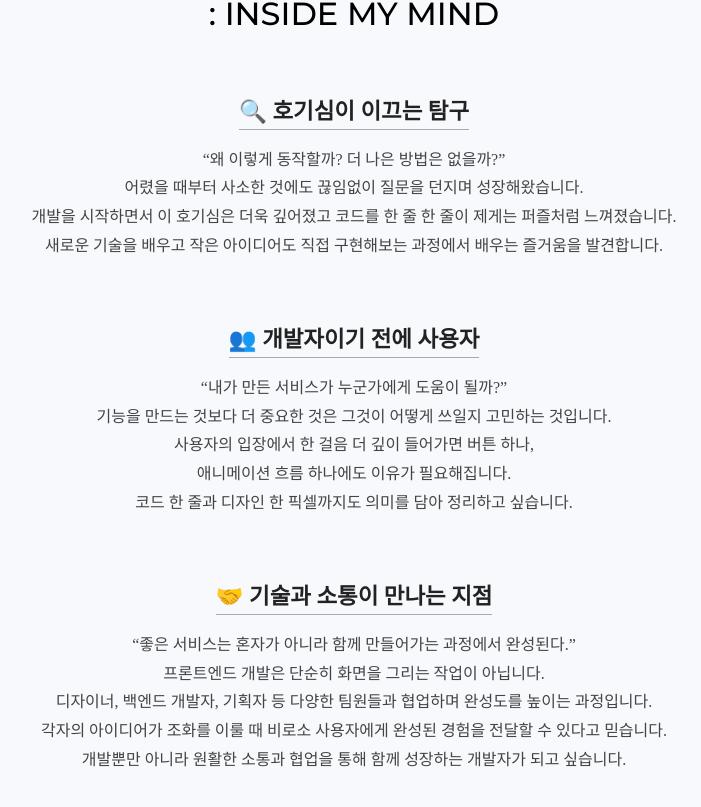
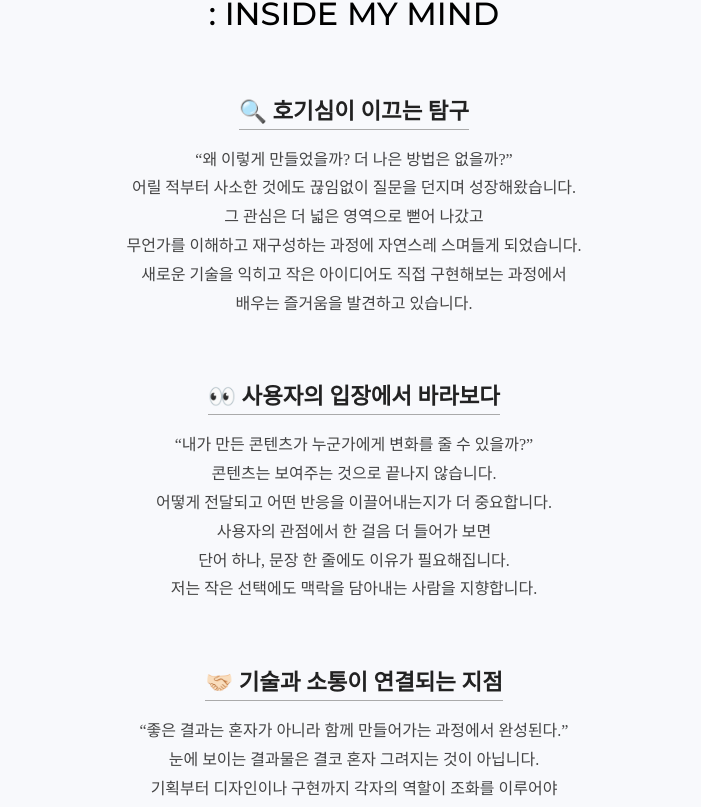
Before and after one commit to kaouo/kayoung-portfolio, a React (Create React App) app: page /about in a window 1280 px wide. Shown: the part 2271-3078 px from the top of the page, without its empty margins (286-987 px from the left). Built offline with nearby package versions, Linux system fonts and the light colour scheme; a web font is replaced by a local one.

Commit message:
[Feat] 파비콘 추가 및 About Section 문구 정리

```diff
--- a/src/pages/AboutPage.jsx
+++ b/src/pages/AboutPage.jsx
@@ -60,52 +60,52 @@ export default function AboutPage() {
           <div className={styles.aboutItem}>
             <h4 className={styles.aboutMeTitle}>🔍 호기심이 이끄는 탐구</h4>
             <p className={styles.aboutText}>
-              “왜 이렇게 동작할까? 더 나은 방법은 없을까?”
+              “왜 이렇게 만들었을까? 더 나은 방법은 없을까?”
               <br />
-              어렸을 때부터 사소한 것에도 끊임없이 질문을 던지며 성장해왔습니다.
+              어릴 적부터 사소한 것에도 끊임없이 질문을 던지며 성장해왔습니다.
               <br />
-              개발을 시작하면서 이 호기심은 더욱 깊어졌고 코드를 한 줄 한 줄이
-              제게는 퍼즐처럼 느껴졌습니다.
+              그 관심은 더 넓은 영역으로 뻗어 나갔고
               <br />
-              새로운 기술을 배우고 작은 아이디어도 직접 구현해보는 과정에서
-              배우는 즐거움을 발견합니다.
+              무언가를 이해하고 재구성하는 과정에 자연스레 스며들게 되었습니다.
+              <br />
+              새로운 기술을 익히고 작은 아이디어도 직접 구현해보는 과정에서{" "}
+              <br />
+              배우는 즐거움을 발견하고 있습니다.
             </p>
           </div>
 
           {/* 02 */}
           <div className={styles.aboutItem}>
-            <h4 className={styles.aboutMeTitle}>👥 개발자이기 전에 사용자</h4>
+            <h4 className={styles.aboutMeTitle}>
+              👀 사용자의 입장에서 바라보다
+            </h4>
             <p className={styles.aboutText}>
-              “내가 만든 서비스가 누군가에게 도움이 될까?”
-              <br />
-              기능을 만드는 것보다 더 중요한 것은 그것이 어떻게 쓰일지 고민하는
-              것입니다.
-              <br />
-              사용자의 입장에서 한 걸음 더 깊이 들어가면 버튼 하나, <br />
-              애니메이션 흐름 하나에도 이유가 필요해집니다.
-              <br />
-              코드 한 줄과 디자인 한 픽셀까지도 의미를 담아 정리하고 싶습니다.
+              “내가 만든 콘텐츠가 누군가에게 변화를 줄 수 있을까?”
+              <br /> 콘텐츠는 보여주는 것으로 끝나지 않습니다.
+              <br /> 어떻게 전달되고 어떤 반응을 이끌어내는지가 더 중요합니다.
+              <br /> 사용자의 관점에서 한 걸음 더 들어가 보면
+              <br /> 단어 하나, 문장 한 줄에도 이유가 필요해집니다.
+              <br /> 저는 작은 선택에도 맥락을 담아내는 사람을 지향합니다.
             </p>
           </div>
 
           {/* 03 */}
           <div className={styles.aboutItem}>
             <h4 className={styles.aboutMeTitle}>
-              🤝 기술과 소통이 만나는 지점
+              🤝🏻 기술과 소통이 연결되는 지점
             </h4>
             <p className={styles.aboutText}>
-              “좋은 서비스는 혼자가 아니라 함께 만들어가는 과정에서 완성된다.”
+              “좋은 결과는 혼자가 아니라 함께 만들어가는 과정에서 완성된다.”
               <br />
-              프론트엔드 개발은 단순히 화면을 그리는 작업이 아닙니다.
+              눈에 보이는 결과물은 결코 혼자 그려지는 것이 아닙니다.
               <br />
-              디자이너, 백엔드 개발자, 기획자 등 다양한 팀원들과 협업하며
-              완성도를 높이는 과정입니다.
+              기획부터 디자인이나 구현까지 각자의 역할이 조화를 이루어야
               <br />
-              각자의 아이디어가 조화를 이룰 때 비로소 사용자에게 완성된 경험을
-              전달할 수 있다고 믿습니다.
+              비로소 사용자에게 더 나은 경험을 전달할 수 있다고 믿습니다.
               <br />
-              개발뿐만 아니라 원활한 소통과 협업을 통해 함께 성장하는 개발자가
-              되고 싶습니다.
+              원활한 소통과 협업 속에서 서로의 언어를 이해하고 연결하는 역할,
+              <br /> 저는 그 흐름의 중심에서 기획과 실행을 이어주는 사람이
+              되고자 합니다.
             </p>
           </div>
         </div>
--- a/src/pages/IntroPage.jsx
+++ b/src/pages/IntroPage.jsx
@@ -18,7 +18,7 @@ function IntroPage() {
   return (
     <div className={`${styles.intro} ${fade ? styles.fadeOut : ""}`}>
       <div className={styles.typingWrapper}>
-        <h1 className={styles.typing}>"HELLO, KAYOUNG WORLD!"</h1>
+        <h1 className={styles.typing}>"HELLO, KAYOUNG WORLD!\n"</h1>
       </div>
     </div>
   );
```
Also changed, not shown: 1 other file (tests, documents, lock files or other folders).
